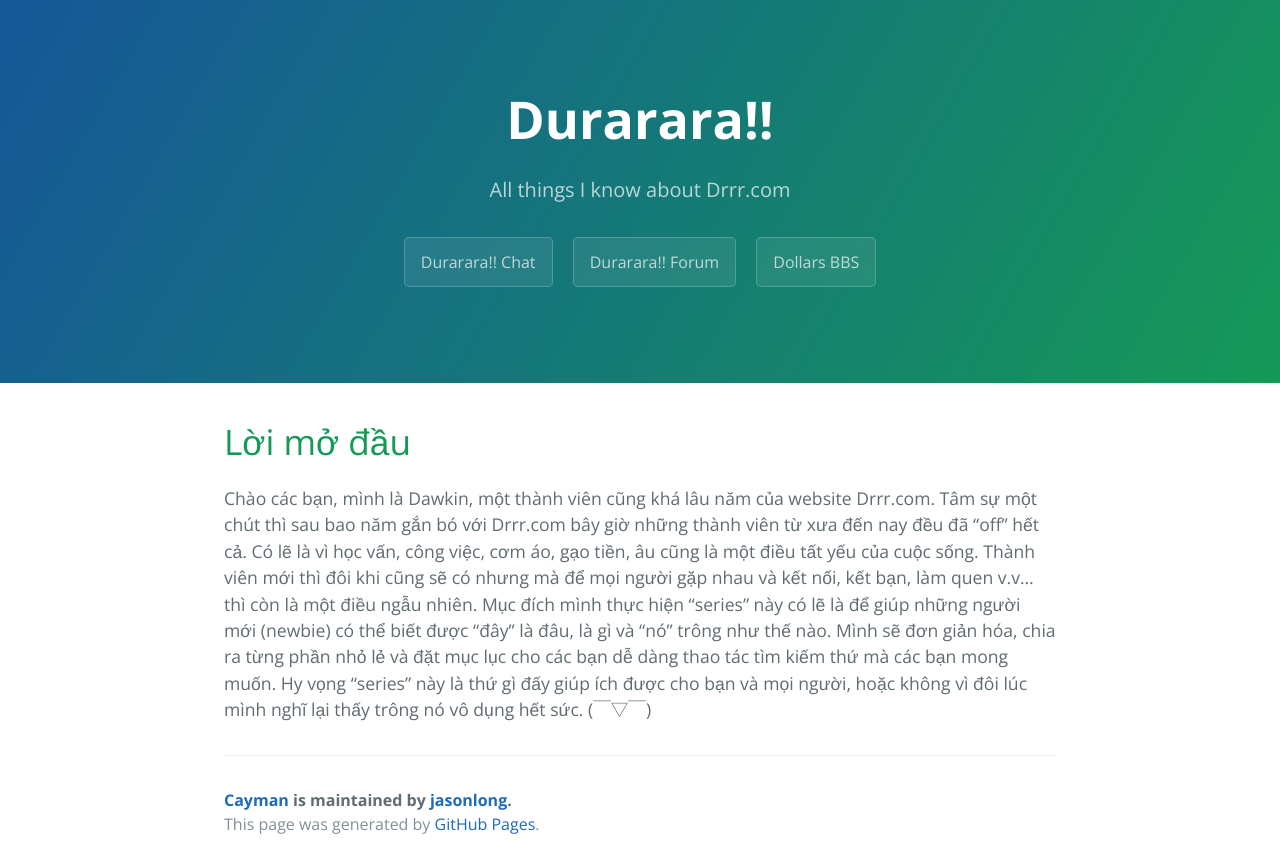
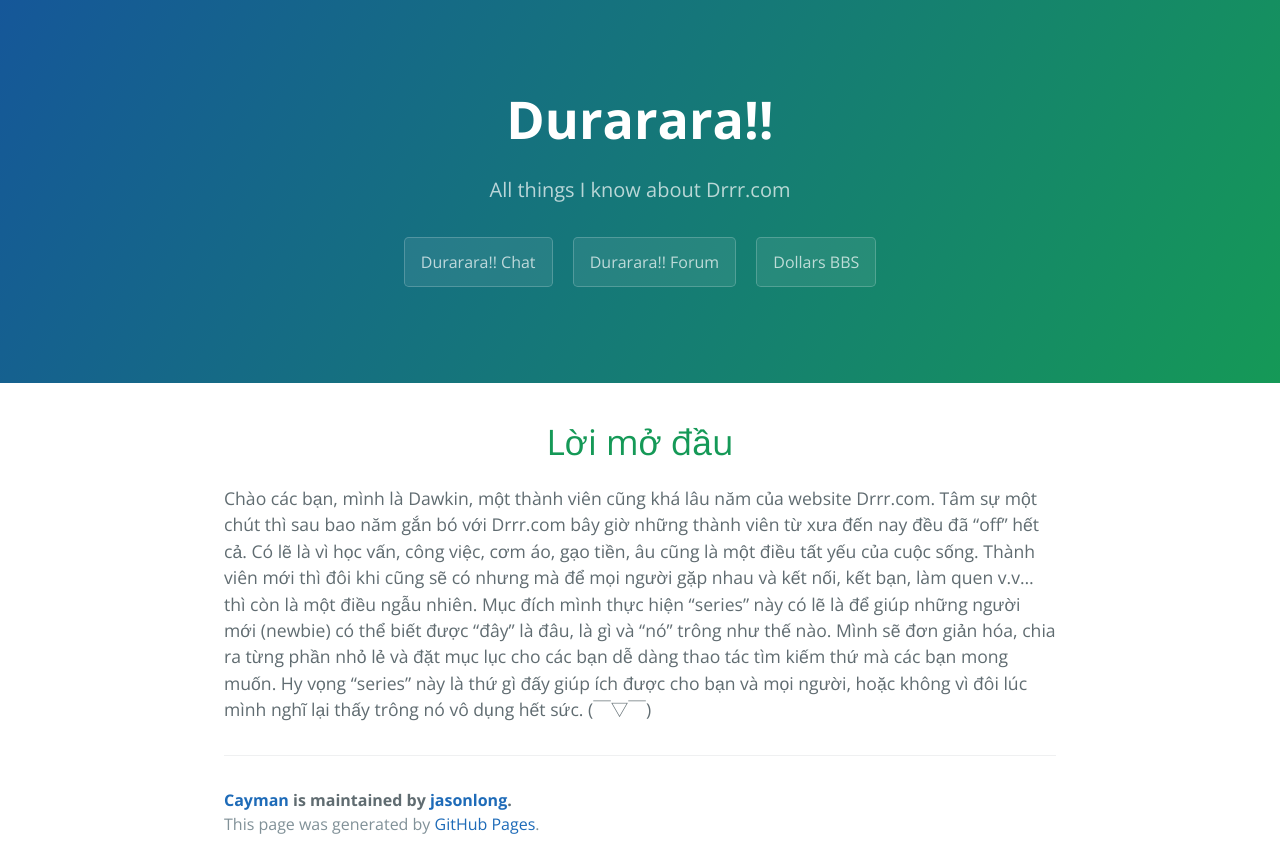
Before and after one commit to DullahanNguyen/dullahannguyen.github.io, a website: page index.html in a window 1280 px wide. Drawn offline with nearby package versions, Linux system fonts and the light colour scheme.

Commit message:
Center tag index

```diff
--- a/index.html
+++ b/index.html
@@ -19,7 +19,7 @@
     </section>
 
     <section class="main-content">
-        <h1>Lời mở đầu</h1>
+        <center><h1>Lời mở đầu</h1></center>
         <p>Chào các bạn, mình là Dawkin, một thành viên cũng khá lâu năm của website Drrr.com.
         Tâm sự một chút thì sau bao năm gắn bó với Drrr.com bây giờ những thành viên từ xưa đến nay đều đã “off” hết cả.
         Có lẽ là vì học vấn, công việc, cơm áo, gạo tiền, âu cũng là một điều tất yếu của cuộc sống.
```
